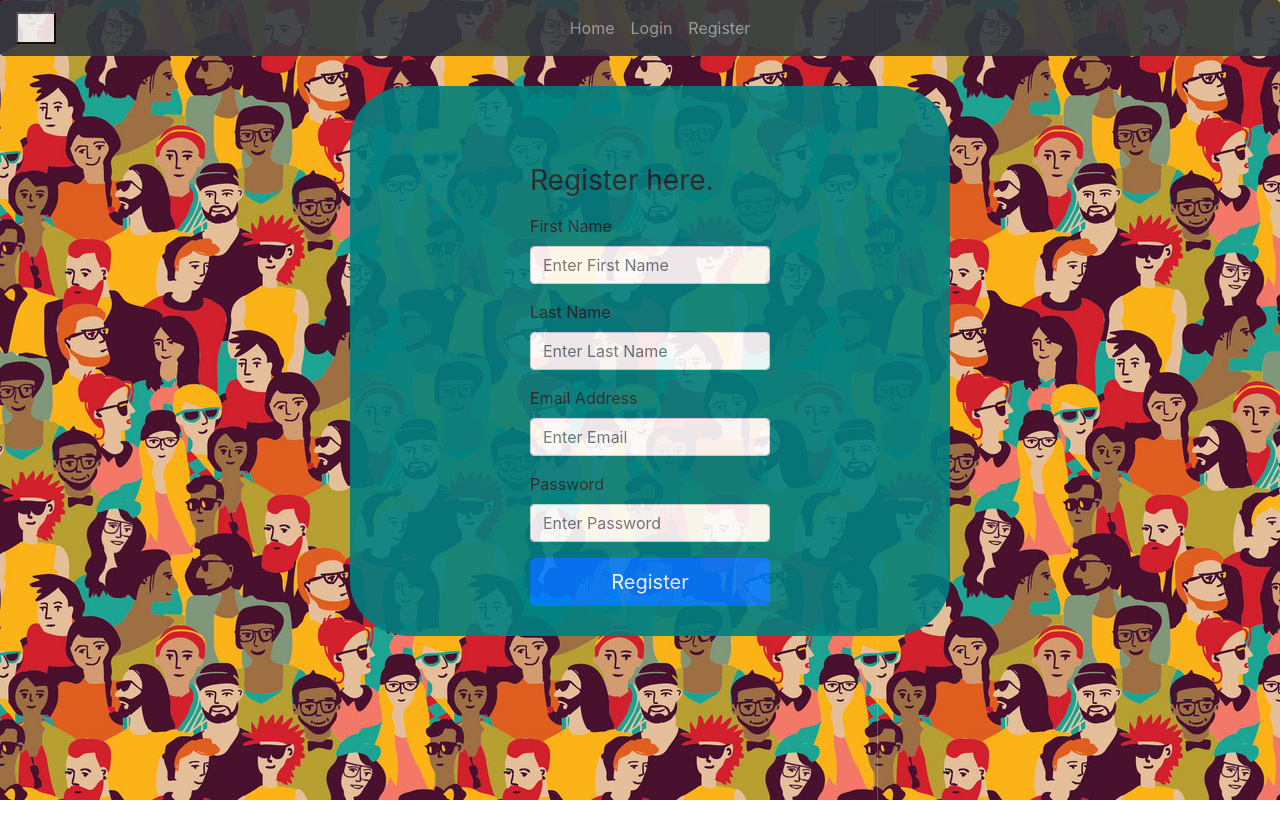
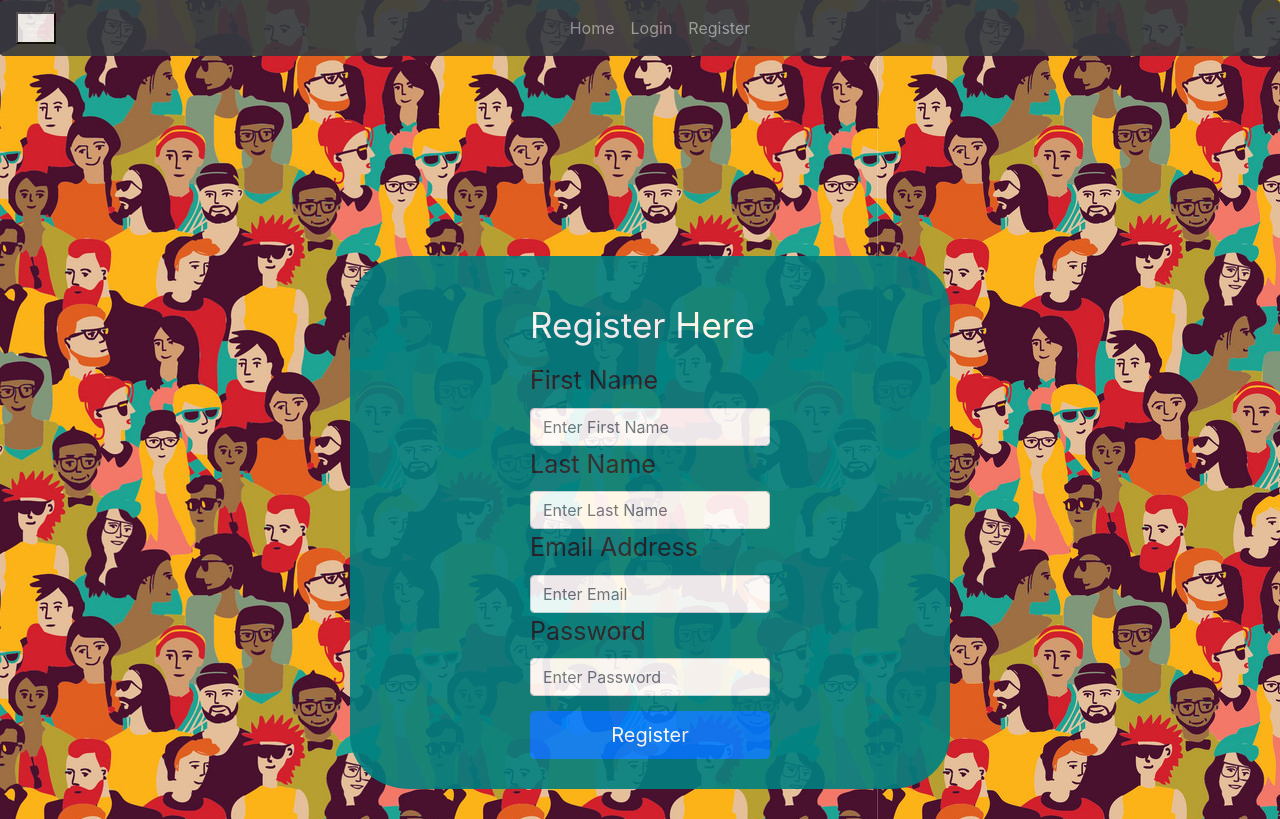
Before and after one commit to framples/4BT, a React (Create React App) app in the folder client/: page /register in a window 1280 px wide. Built offline with nearby package versions, Linux system fonts and the light colour scheme.

Commit message:
added more styling

```diff
--- a/client/src/components/Landing.js
+++ b/client/src/components/Landing.js
@@ -5,12 +5,14 @@ import "../../src/components/magic-master/dist/magic.css";
 class Landing extends Component {
     render() {
         return (
+
             <div className="container">
                 <div id="welcome" className="jumbotron mt-5 magictime vanishIn">
                     <div className="col-sm-8 mx-auto">
                         <h1 id="text" className="text-center">Twin Cities Rate Your Date</h1></div>
                 </div>
             </div>
+
         )
     }
 }
--- a/client/src/components/Login.js
+++ b/client/src/components/Login.js
@@ -41,6 +41,7 @@ class Login extends Component {
 
     render() {
         return (
+
             <div className="container">
                 <div className="row1 magictime spaceInLeft">
                     <div className="col-md-6 mt-5 mx-auto">
@@ -69,6 +70,7 @@ class Login extends Component {
                     </div>
                 </div>
             </div>
+
         )
     }
 
--- a/client/src/components/Register.js
+++ b/client/src/components/Register.js
@@ -44,8 +44,8 @@ class Register extends Component {
                 <div className="row2">
                     <div className="col-md-6 mt-5 mx-auto">
                         <form onSubmit={this.onSubmit}>
-                            <h1 id="submit2" className="h3 mb-3 font-weight-normal">Register here.</h1>
-                            <div className="form-group">
+                            <h1 id="submit-title" className="h3 mb-3 font-weight-normal">Register Here</h1>
+                            <div className="form-group-1">
                                 <label htmlFor="first_name">First Name</label>
                                 <input type="text" className="form-control"
                                     name="first_name"
@@ -53,7 +53,7 @@ class Register extends Component {
                                     value={this.state.first_name}
                                     onChange={this.onChange} />
                             </div>
-                            <div className="form-group">
+                            <div className="form-group-1">
                                 <label htmlFor="last_name">Last Name</label>
                                 <input type="text" className="form-control"
                                     name="last_name"
@@ -61,7 +61,7 @@ class Register extends Component {
                                     value={this.state.last_name}
                                     onChange={this.onChange} />
                             </div>
-                            <div className="form-group">
+                            <div className="form-group-1">
                                 <label htmlFor="email">Email Address</label>
                                 <input type="email" className="form-control"
                                     name="email"
@@ -69,7 +69,7 @@ class Register extends Component {
                                     value={this.state.email}
                                     onChange={this.onChange} />
                             </div>
-                            <div className="form-group">
+                            <div className="form-group-1">
                                 <label htmlFor="password">Password</label>
                                 <input type="password" className="form-control"
                                     name="password"
@@ -77,7 +77,7 @@ class Register extends Component {
                                     value={this.state.password}
                                     onChange={this.onChange} />
                             </div>
-                            <button type="submit" className="btn btn-lg btn-primary btn-block">
+                            <button type="submit" id="submit1" className="btn btn-lg btn-primary btn-block">
                                 Register
                             </button>
                         </form>
--- a/client/src/components/landing.css
+++ b/client/src/components/landing.css
@@ -27,3 +27,7 @@ code {
   color: white;
 
 }
+.container {
+  margin-top: 200px;
+
+}
--- a/client/src/components/register.css
+++ b/client/src/components/register.css
@@ -22,16 +22,20 @@ code {
 
 }
 
-.row2:hover{
-  opacity: .8;
+#submit1  {
+  margin-top: 15px;
 }
 
-#submit-2 {
+#submit-title {
   padding: 0px;
-  margin-top: -50px;
+  margin-top: -30px;
   margin-bottom: 30px;
-  padding-bottom: 30px;
+  padding-bottom: 0px;
   color: white;
   font-size: 35px;
 
 }
+
+.form-group-1 {
+  font-size: 25px;
+}
```
